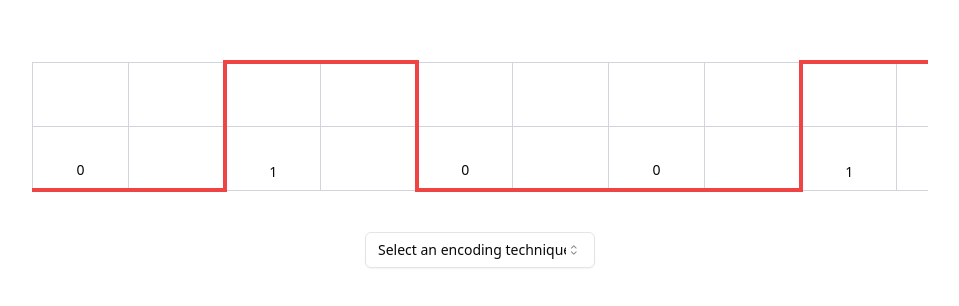
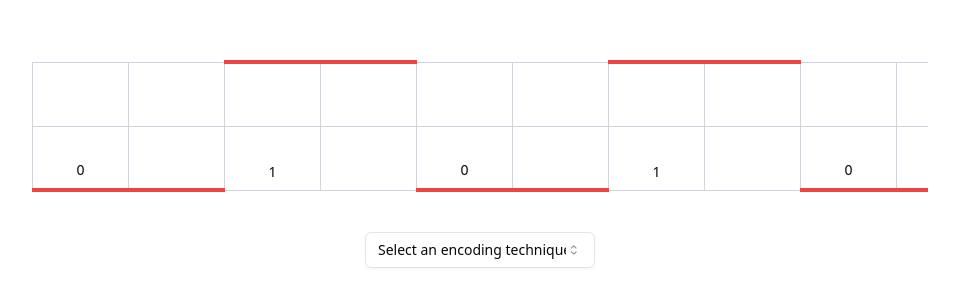
Before and after one commit to harknoel/BontilaoHarkNoelLabExer9, a React (Vite) app: page / in a window 1280 px wide. Shown: the part 216-522 px from the top of the page, without its empty margins (160-1119 px from the left). Built offline with nearby package versions, Linux system fonts and the light colour scheme.

Commit message:
fix(web): modify nrzi

```diff
--- a/src/pages/Scheme/Scheme.tsx
+++ b/src/pages/Scheme/Scheme.tsx
@@ -9,13 +9,65 @@ import {
   SelectValue,
 } from "@/components/ui/select";
 import { EncodingScheme } from "@/types/encodingScheme";
+import { useEffect, useState } from "react";
+import { SignalLevel } from "@/types/signalLevel";
 
 const Scheme = () => {
-  const binarySequence = "01001110";
+  const [selectedEncoding, setSelectedEncoding] = useState<
+    EncodingScheme | undefined
+  >();
+
+  const binarySequence = "0101001001";
+
+  function nonReturnToZeroInverted() {
+    let status = SignalLevel.LOW;
+    const digitalSignal = [];
+
+    // if 0101001 no transition
+    //    0000000
+    //   [0110001]
+    // if 01 has transition
+
+    // if 0101001001 no transition
+    //   [0110001110]
+
+    for (let i = 0; i < binarySequence.length; i++) {
+      // there is a transition
+      if (binarySequence[i] === "1") {
+        if (status === SignalLevel.LOW) {
+          digitalSignal.push("1");
+          status = SignalLevel.HIGH;
+        } else if (status === SignalLevel.HIGH) {
+          digitalSignal.push("0");
+          status = SignalLevel.LOW;
+        }
+      } else {
+        digitalSignal.push(status.toString());
+      }
+    }
+
+    return digitalSignal;
+  }
+
+  useEffect(() => {
+    const test = nonReturnToZeroInverted();
+    console.log(test);
+  }, []);
 
   const hasTransition = (index: number) => {
     if (index === 0) return false;
-    return binarySequence[index] !== binarySequence[index - 1];
+
+    switch (selectedEncoding) {
+      case EncodingScheme.NRZ_L:
+        return binarySequence[index] !== binarySequence[index - 1];
+      case EncodingScheme.NRZ_I:
+        return (
+          binarySequence[index] !== binarySequence[index - 1] &&
+          binarySequence[index] === "1"
+        );
+      default:
+        return false;
+    }
   };
 
   return (
@@ -30,13 +82,25 @@ const Scheme = () => {
                   <TableCell
                     key={`top-${index}`}
                     className={`w-24 h-16 border border-gray-300 relative
-                  ${bit === "1" ? "border-t-4 border-t-red-500" : ""}
-                  ${hasTransition(index) == true ? "border-l-4 border-l-red-500" : ""}  `}
+                  ${
+                    bit === SignalLevel.HIGH.toString()
+                      ? "border-t-4 border-t-red-500"
+                      : ""
+                  }
+                  ${
+                    hasTransition(index) === true
+                      ? "border-l-4 border-l-red-500"
+                      : ""
+                  }  `}
                   ></TableCell>
                   <TableCell
                     key={`top-${index}`}
                     className={`w-24 h-16 border border-gray-300 relative
-                  ${bit === "1" ? "border-t-4 border-t-red-500" : ""} `}
+                  ${
+                    bit === SignalLevel.HIGH.toString()
+                      ? "border-t-4 border-t-red-500"
+                      : ""
+                  } `}
                   ></TableCell>
                 </>
               ))}
@@ -49,9 +113,13 @@ const Scheme = () => {
                   <TableCell
                     key={`bottom-${index}`}
                     className={`w-24 h-16 border border-gray-300 relative
-                  ${bit === "0" ? "border-b-4 border-b-red-500" : ""}
                   ${
-                    hasTransition(index) == true
+                    bit === SignalLevel.LOW.toString()
+                      ? "border-b-4 border-b-red-500"
+                      : ""
+                  }
+                  ${
+                    hasTransition(index) === true
                       ? "border-l-4 border-l-red-500"
                       : ""
                   }`}
@@ -63,10 +131,13 @@ const Scheme = () => {
                   <TableCell
                     key={`bottom-${index}`}
                     className={`w-24 h-16 border border-gray-300 relative
-                  ${bit === "0" ? "border-b-4 border-b-red-500" : ""}
+                  ${
+                    bit === SignalLevel.LOW.toString()
+                      ? "border-b-4 border-b-red-500"
+                      : ""
+                  }
                   `}
-                  >
-                  </TableCell>
+                  ></TableCell>
                 </>
               ))}
             </TableRow>
@@ -74,7 +145,12 @@ const Scheme = () => {
         </Table>
       </div>
       <div className="p-10">
-        <Select>
+        <Select
+          value={selectedEncoding?.toString()}
+          onValueChange={(value) =>
+            setSelectedEncoding(parseInt(value) as EncodingScheme)
+          }
+        >
           <SelectTrigger className="w-[230px]">
             <SelectValue placeholder="Select an encoding technique" />
           </SelectTrigger>
--- a/src/types/signalLevel.ts
+++ b/src/types/signalLevel.ts
@@ -1,4 +1,4 @@
-enum SignalLevel {
+export enum SignalLevel {
     LOW,
     HIGH,
 }
```
